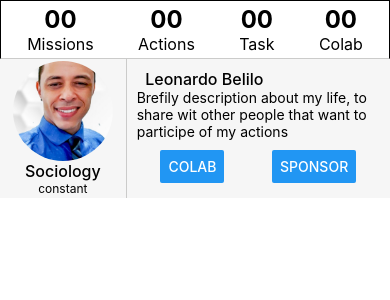
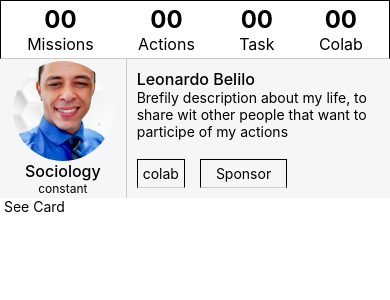
Before and after one commit to leonardobelilomessias/app_baseoutside, a React Native app: screen / in a window 390 px wide. Shown: the top 300 px of the page. Built offline with nearby package versions, Linux system fonts and the light colour scheme.

Commit message:
Add style header agent profile

```diff
--- a/src/Components/AgentProfile/HeaderAgentProfile/InfoContainer.tsx
+++ b/src/Components/AgentProfile/HeaderAgentProfile/InfoContainer.tsx
@@ -1,16 +1,23 @@
-import { View, StyleSheet,Text, Button } from "react-native";
+import { View, StyleSheet,Text, Button, Pressable } from "react-native";
 
 export default function InfoContainer(){
   return(
     <View style={style.container}>
-      <Text style={style.textName}>  Leonardo Belilo</Text>
-      <Text>Brefily description about my life, to share wit other
-        people that want to participe of my actions
-      </Text>
+      <View style={style.styleTextContainer}>
+        <Text style={style.textName}>Leonardo Belilo</Text>
+          <Text>
+          Brefily description about my life, to share wit other
+          people that want to participe of my actions
+        </Text>
+      </View>
+
       <View style={style.containerButons}>
-        <Button  title="colab"/>
-        <Button title= "sponsor"/>
-
+        <Pressable style={style.styleButton} >
+           <Text>colab</Text>
+        </Pressable>
+        <Pressable  style={[style.styleButton,style.styleButtonSponsor]}>
+          <Text>Sponsor</Text>
+        </Pressable>
       </View>
     </View>
   )
@@ -21,7 +28,7 @@ const style = StyleSheet.create({
     backgroundColor:"#F6F6F6",
     borderLeftColor:"#CBCBCA",
     borderLeftWidth:1,
-    padding:10
+    padding:10,
   },
   textName:{
     fontSize:16,
@@ -30,9 +37,17 @@ const style = StyleSheet.create({
   containerButons:{
     marginTop:10,
     flexDirection:"row",
-    justifyContent:"space-around"
   },
-  styleCuton:{
-
+  styleButton:{
+    borderBottomColor:"#CBCBCA",
+    borderWidth:1,
+    padding:5,
+    marginRight:15
+  },
+  styleButtonSponsor:{
+    paddingHorizontal:15
+  },
+  styleTextContainer:{
+    flex:1
   }
 })
--- a/src/Components/AgentProfile/HeaderAgentProfile/index.tsx
+++ b/src/Components/AgentProfile/HeaderAgentProfile/index.tsx
@@ -17,11 +17,8 @@ return(
 }
 const style = StyleSheet.create({
   container:{
-
-
   },
   displayInfo:{
-
     flexDirection:"row"
   }
 })
--- /dev/null
+++ b/src/Components/AgentProfile/InteractiveArea/ButtonCardProfileAgent.tsx
@@ -0,0 +1,10 @@
+import {View ,Pressable,Text} from 'react-native'
+export default function ButtonCardProfileAgent(){
+  return(
+    <View>
+      <Pressable>
+        <Text> See Card </Text>
+      </Pressable>
+    </View>
+  )
+}
--- /dev/null
+++ b/src/Components/AgentProfile/InteractiveArea/index.tsx
@@ -0,0 +1,9 @@
+import {View} from 'react-native'
+import ButtonCardProfileAgent from './ButtonCardProfileAgent'
+export default function InteractiveArea(){
+  return(
+    <View>
+      <ButtonCardProfileAgent/>
+    </View>
+  )
+}
--- a/src/Components/AgentProfile/index.tsx
+++ b/src/Components/AgentProfile/index.tsx
@@ -1,10 +1,12 @@
 import { View } from "react-native";
 import HeaderPofileAgent from "./HeaderAgentProfile";
+import InteractiveArea from "./InteractiveArea";
 
 export default function AgentProfile(){
   return(
     <View>
       <HeaderPofileAgent/>
+      <InteractiveArea/>
     </View>
   )
 }
```
